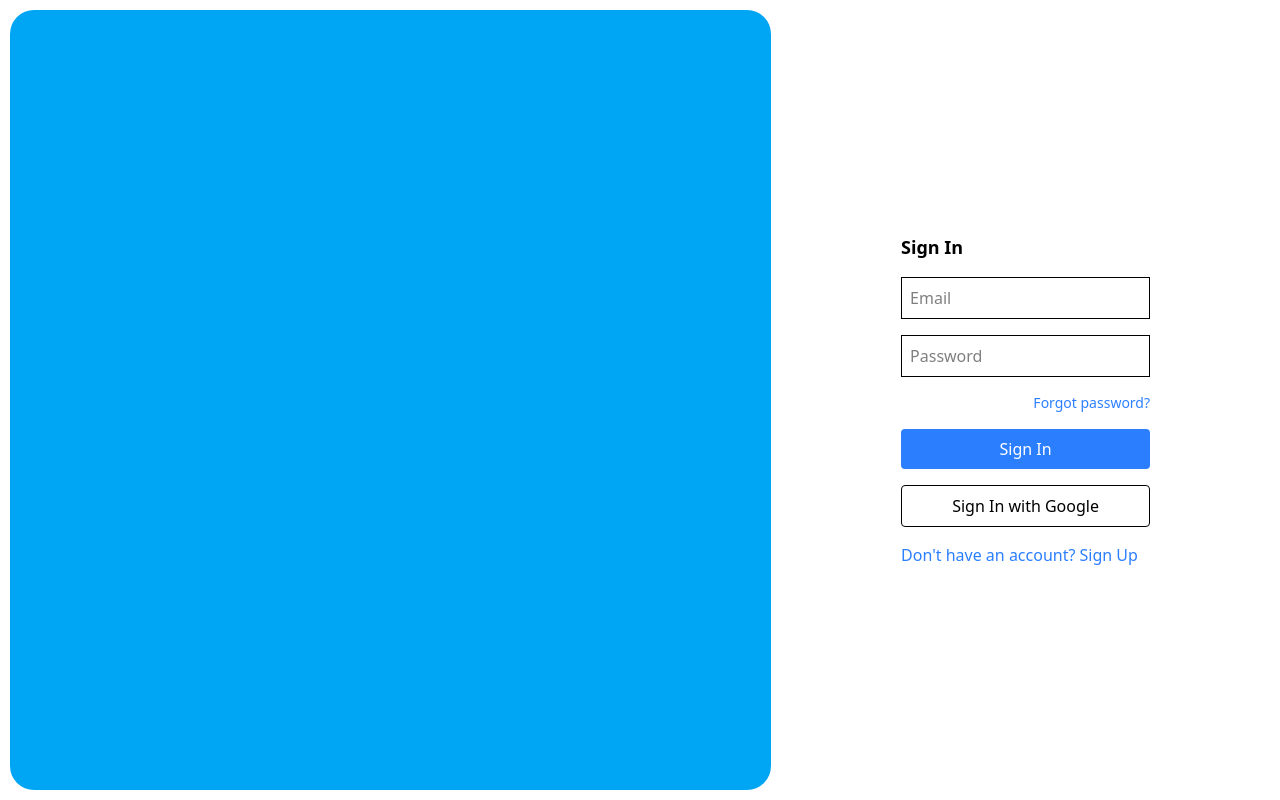
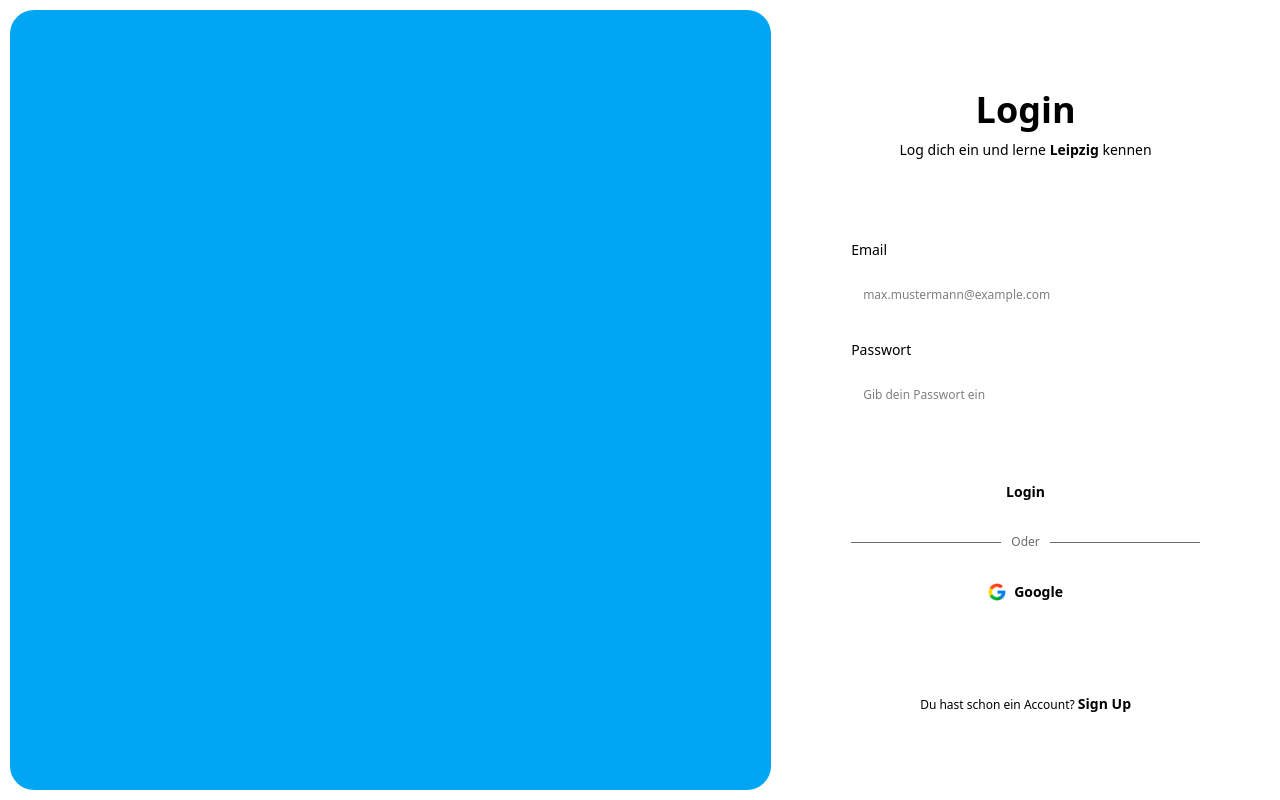
Before and after one commit to ArthurKunz/student-connect, a Next.js app: page /login in a window 1280 px wide. Both pictures are taken after a click on the element "Login". Built offline with nearby package versions, Linux system fonts and the light colour scheme; no server answers.

Commit message:
style(SignInForm): Styled the Signin form

```diff
--- a/features/auth/components/SignInForm.tsx
+++ b/features/auth/components/SignInForm.tsx
@@ -1,6 +1,7 @@
 'use client'
 
 import { useState } from 'react'
+import Image from 'next/image'
 import type { SignInProps } from '../types/auth.types'
 import { sendResetPasswordEmail, signInWithGoogle, signInWithPassword } from '../services/auth.service'
 
@@ -84,40 +85,63 @@ export default function SignInForm({ onSuccess, onGoToSignUp }: SignInProps) {
   }
 
   return (
-    <form onSubmit={handleSignIn} className='flex flex-col gap-4'>
-      <h2 className='text-lg font-bold'>Sign In</h2>
+    <div className='w-full h-full flex flex-col items-center gap-20'>
+
+      <div className='w-full h-full flex flex-col items-center gap-2.5'>
+        <h1 className='text-4xl font-bold text-lighttext'>Login</h1>
+        <span className='text-center text-sm text-graytext'>Log dich ein und lerne <span className='text-brand text-sm font-semibold '>Leipzig</span> kennen</span>
+      </div>
+
+      <form className='w-full flex flex-col gap-12.5' onSubmit={handleSignIn} noValidate>
+        <div className='w-full'>
+          <div className='w-full flex flex-col gap-5'>
+            <div className='w-full flex flex-col gap-2'>
+              <label className='text-sm text-graytext'>Email</label>
               <input
               type='email'
-        placeholder='Email'
+              placeholder='max.mustermann@example.com'
+              className='w-full px-3 py-4 bg-inputbg rounded-md text-sm text-lighttext focus:outline-none placeholder:text-xs placeholder:text-inputplaceholder'
               value={email}
-        className='p-2 border'
               onChange={(e) => setEmail(e.target.value)}
-        required
               />
+            </div>
+            <div className='w-full flex flex-col gap-2'>
+              <label className='text-sm text-graytext'>Passwort</label>
               <input
               type='password'
-        placeholder='Password'
+              placeholder='Gib dein Passwort ein'
               value={password}
-        className='p-2 border'
               onChange={(e) => setPassword(e.target.value)}
-        required
+              className='w-full px-3 py-4 bg-inputbg rounded-md text-sm text-lighttext focus:outline-none placeholder:text-xs placeholder:text-inputplaceholder'
               />
+            </div>
+          </div>
+        </div>
+
+        <div className='w-full flex flex-col gap-5'>
+          <button
+            type='submit'
+            className='flex w-full items-center justify-center gap-2 rounded-full bg-white py-3 text-sm font-semibold'
+          >
+            Login
+          </button>
+          <div className='w-full flex justify-between items-center'>
+            <div className='w-full h-0.25 bg-[#6C6C6C]'></div>
+            <span className='text-xs text-[#6C6C6C] px-2.5'>Oder</span>
+            <div className='w-full h-0.25 bg-[#6C6C6C]'></div>
+          </div>
           <button
             type='button'
-        onClick={() => setStep('forgot')}
-        className='text-sm text-blue-500 hover:underline text-right'
+            onClick={handleGoogleSignIn}
+            className='flex w-full items-center justify-center gap-2 rounded-full bg-white py-3 text-sm font-semibold'
           >
-        Forgot password?
+            <Image src='/icons/Google.png' alt='' width={18} height={18} className='shrink-0' />
+            Google
           </button>
-      <button type='submit' className='bg-blue-500 text-white p-2 rounded'>
-        Sign In
-      </button>
-      <button type='button' onClick={handleGoogleSignIn} className='bg-white border p-2 rounded w-full'>
-        Sign In with Google
-      </button>
-      <button type='button' onClick={onGoToSignUp} className='text-blue-500 hover:underline text-left'>
-        Don't have an account? Sign Up
-      </button>
+        </div>
       </form>
+
+      <span className='text-xs text-graytext'>Du hast schon ein Account? <span className='text-brand text-sm font-semibold cursor-pointer' onClick={onGoToSignUp}>Sign Up</span></span>
+    </div>
   )
 }
```
Lines whose indentation alone changed are shown as unchanged.
